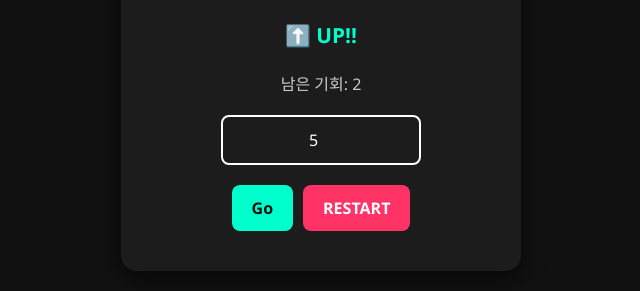
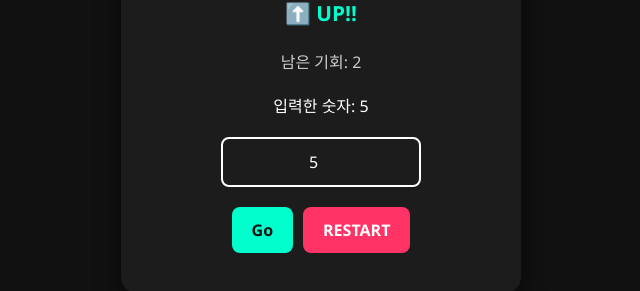
Before and after one commit to sugonhwang/js-project, a plain HTML site: page start.html in a window 1280 px wide. Both pictures are taken after typing "5" into the empty fields and a click on the button "Go". Shown: the part 323-614 px from the top of the page, without its empty margins (319-959 px from the left). Drawn offline with Linux system fonts and the light colour scheme.

Commit message:
✨ feat: 입력한 숫자 출력 기능 구현

```diff
--- a/main.js
+++ b/main.js
@@ -21,6 +21,7 @@ let playButton = document.getElementById("play-button");
 let resultValue = document.getElementById("result-message");
 let restartButton = document.getElementById("restart-button");
 let chanceCount = document.getElementById("chance-count");
+let inputHistory = document.getElementById("input-history");
 
 playButton.addEventListener("click", play);
 restartButton.addEventListener("click", restart);
@@ -57,20 +58,22 @@ function play() {
   } else {
     resultValue.textContent = "🎉 Congratulations!!!";
     gameOver = true;
+    playButton.disabled = true;
+    return;
   }
 
   historyArray.push(userValue);
+  inputHistory.textContent = "입력한 숫자: " + historyArray.join(", ");
   console.log(historyArray);
 
   if (chances < 1) {
     gameOver === true;
-    playButton.disabled = true;
     resultValue.textContent = "기회를 모두 소진하셨습니다. 다시 게임을 시작해주세요";
   }
 
   if (gameOver === true) {
+    resultValue.textContent = "게임이 종료되었습니다. 다시 게임을 시작해주세요";
     playButton.disabled = true;
-    resultValue.textContent = "게임이 종료되었습니다. 다시 게임을 시작해주세요";
   }
 }
 
@@ -82,6 +85,7 @@ function restart() {
   resultValue.textContent = "♻️ 게임이 재시작 되었습니다.";
   playButton.disabled = false;
   historyArray = []; // 게임 한판이 끝났을 때 다시 배열을 초기화 하여 새롭게 입력받은 숫자들에 한하여 중복 여부 검사
+  inputHistory.textContent = "입력한 숫자: ";
   gameOver = false;
 }
 
--- a/start.html
+++ b/start.html
@@ -14,6 +14,7 @@
 
       <div id="result-message">결과는 여기에서 확인해주세요!</div>
       <div id="chance-count">남은 기회: 3회</div>
+      <div id="input-history">입력한 숫자:</div>
 
       <div class="input-area">
         <input id="user-input" type="number" placeholder="숫자를 입력하세요" />
--- a/style.css
+++ b/style.css
@@ -17,7 +17,7 @@ body {
   padding: 20px;
 }
 
-/* ========== START PAGE ========== */
+/* START PAGE (index.html) */
 .start-container {
   display: flex;
   flex-direction: column;
@@ -52,7 +52,7 @@ body {
   background-color: #ddd;
 }
 
-/* ========== GAME PAGE (index.html) ========== */
+/* GAME PAGE (start.html) */
 .game-container {
   background: #1c1c1c;
   padding: 40px 30px;
@@ -91,6 +91,7 @@ h1 {
   display: flex;
   justify-content: center;
   margin-bottom: 20px;
+  margin-top: 20px;
 }
 
 #user-input {
```
